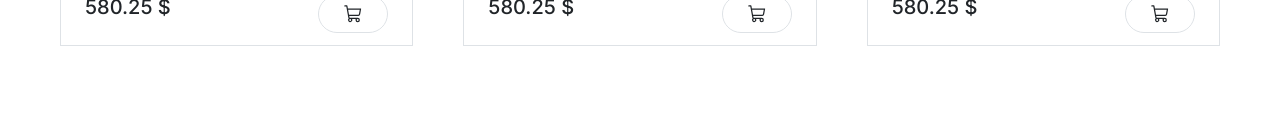
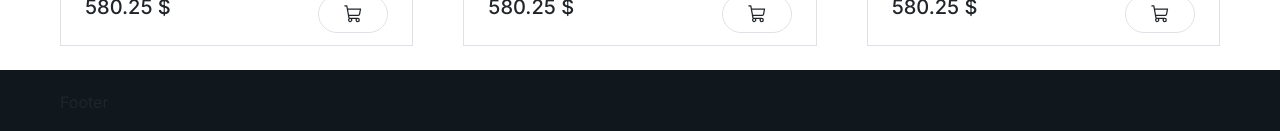
Before and after one commit to angeleesc/az-market-zilla-template, a Next.js app: page / in a window 1280 px wide. Shown: the part 2886-3017 px from the top of the page. Before the commit the page ends 2956 px from the top, so only its background shows below. Built offline with nearby package versions, Linux system fonts and the light colour scheme.

Commit message:
configuracion del pie de pagina

```diff
--- a/app/(marketplace)/layout.jsx
+++ b/app/(marketplace)/layout.jsx
@@ -1,20 +1,21 @@
 "use client"
 import BottonNavBAr from '@/components/botton-bar/BottonNavBAr'
+import Footer from '@/components/footer/Footer'
 import MiddleBar from '@/components/middleBar/MiddleBar'
 import TopNavbar from '@/components/top-narbar/TopNavbar'
 import React from 'react'
 
 
-export default function Layout({children}) {
+export default function Layout({ children }) {
   return (
     <div>
-        <div className="az-navbar-area">
-            <TopNavbar/>
-            <MiddleBar/>
-            {/* <BottonNavBAr/> */}
-        </div>
-        {children}
-
-        </div>
+      <div className="az-navbar-area">
+        <TopNavbar />
+        <MiddleBar />
+        {/* <BottonNavBAr/> */}
+      </div>
+      {children}
+      <Footer />
+    </div >
   )
 }
--- /dev/null
+++ b/components/footer/Footer.jsx
@@ -0,0 +1,7 @@
+import React from 'react'
+
+export default function Footer() {
+  return (
+    <footer  className='px-[60px] py-[20px] bg-theme-darck'>Footer</footer>
+  )
+}
--- a/tailwind.config.js
+++ b/tailwind.config.js
@@ -12,6 +12,7 @@ module.exports = {
         "az-line-acent": "#ececec",
         "paragraf-color": "#6d6d73",
         "theme-primary": "#09bafa",
+        "theme-darck": "#10181d",
         "theme-primary-shadow": "#0094d1",
         "theme-primary-tins": "#4bc1fb"
 
```
